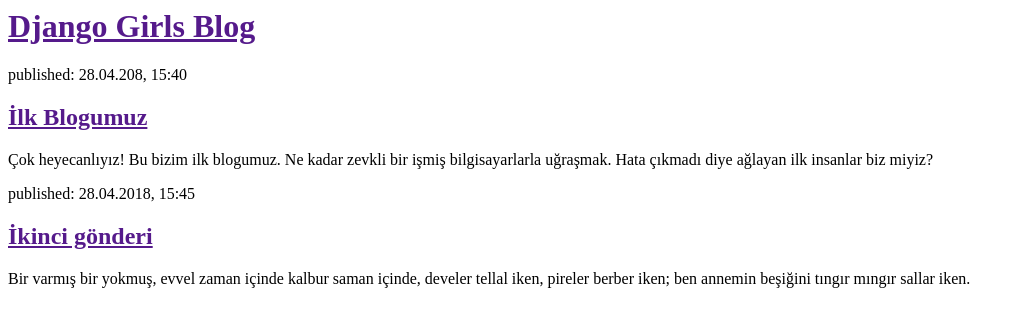
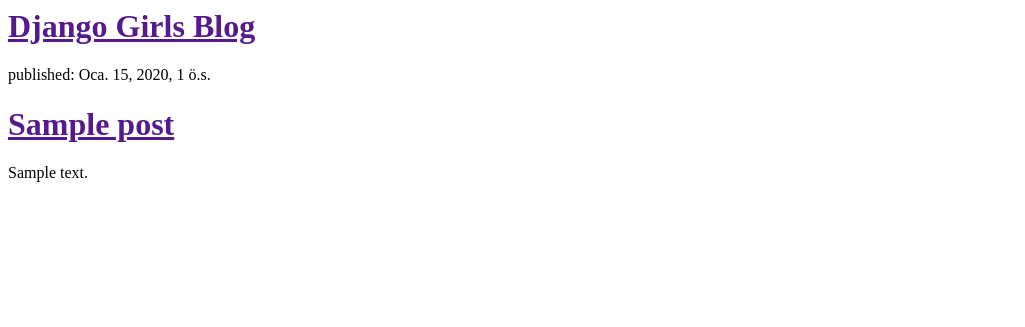
Before and after one commit to busebuz/first_django, a Django app: template blog/templates/blog/post_list.html in a window 1280 px wide. Shown: the top 327 px of the page, without its empty margins (0-1025 px from the left). Run offline with Django 3.2, Linux system fonts and the light colour scheme; the template is opened without the code that fills it: values that come from a table or form of the project are taken from there, others are empty; tables that the repository leaves empty hold one stand-in row (values such as "Sample post"); parts of the project's set-up code (start-up, migrations or seed data) failed here and were passed over.

Commit message:
siteyi guzellestirdik

```diff
--- a/blog/templates/blog/post_list.html
+++ b/blog/templates/blog/post_list.html
@@ -6,16 +6,14 @@
 <div>
 <h1><a href="">Django Girls Blog</a></h1>
 </div>
-<div>
-<p>published: 28.04.208, 15:40</p>
-<h2><a href="">İlk Blogumuz</a></h2>
-<p>Çok heyecanlıyız! Bu bizim ilk blogumuz. Ne kadar zevkli bir işmiş bilgisayarlarla uğraşmak. Hata çıkmadı diye ağlayan ilk insanlar biz miyiz? </p>
-</div>
-<div>
-<p>published: 28.04.2018, 15:45</p>
-<h2><a href="">İkinci gönderi</a></h2>
-<p>Bir varmış bir yokmuş, evvel zaman içinde kalbur saman içinde, develer tellal iken, pireler berber iken; ben annemin beşiğini tıngır
-mıngır sallar iken.</p>
-</div>
+
+{% for post in posts %}
+	<div>
+		<p>published: {{ post.published_date }}</p>
+		<h1><a href="">{{ post.title }}</a></h1>
+		<p>{{ post.text|linebreaks }}</p>
+	</div>
+{% endfor %}
+
 </body>
 </html>
```
